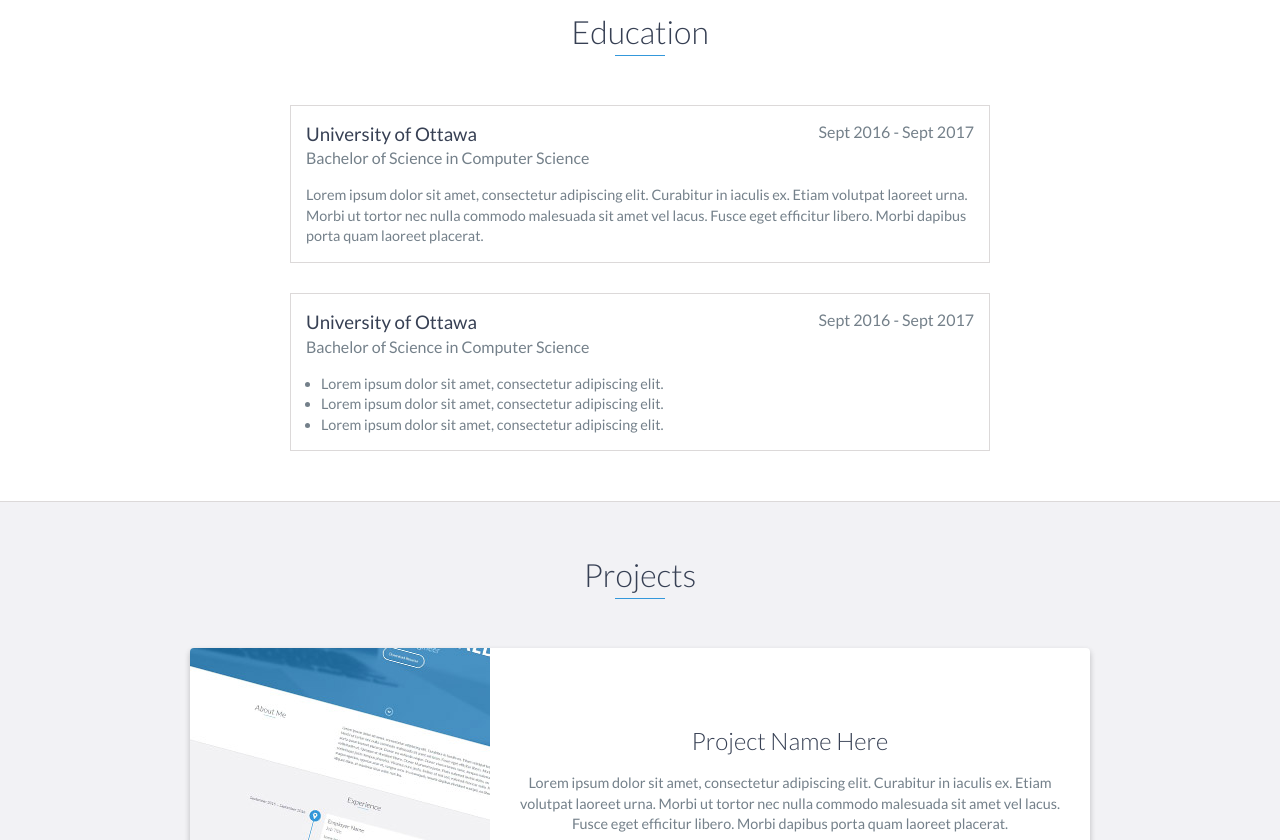
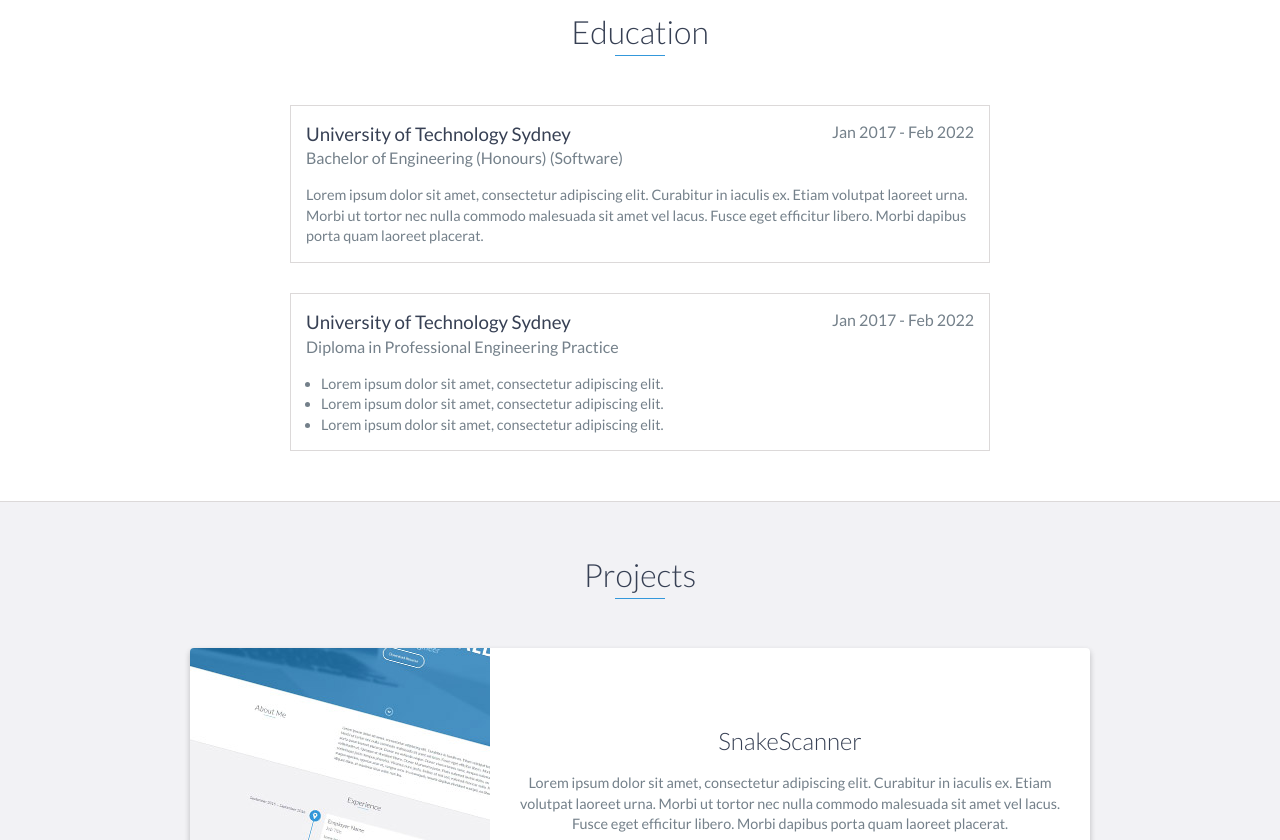
Before and after one commit to DavidOsburnUTS/DraftPortfolio, a website: page index.html in a window 1280 px wide. Shown: the part 1960-2800 px from the top of the page. Drawn offline with nearby package versions, Linux system fonts and the light colour scheme.

Commit message:
text changes etc.

```diff
--- a/index.html
+++ b/index.html
@@ -48,13 +48,11 @@
 
     <div id="lead">
         <div id="lead-content">
-            <h1>Ryan Fitzgerald</h1>
+            <h1>David Osburn</h1>
             <h2>Software Engineer</h2>
             <a href="#" class="btn-rounded-white">Download Resume</a>
         </div>
         <!-- End #lead-content -->
-
-        <div id="lead-overlay"></div>
 
         <div id="lead-down">
             <span>
@@ -116,9 +114,9 @@
     <div id="education">
         <h2 class="heading">Education</h2>
         <div class="education-block">
-            <h3>University of Ottawa</h3>
-            <span class="education-date">Sept 2016 - Sept 2017</span>
-            <h4>Bachelor of Science in Computer Science</h4>
+            <h3>University of Technology Sydney</h3>
+            <span class="education-date">Jan 2017 - Feb 2022</span>
+            <h4>Bachelor of Engineering (Honours) (Software)</h4>
             <p>
                 Lorem ipsum dolor sit amet, consectetur adipiscing elit. Curabitur in iaculis ex. Etiam volutpat laoreet urna. Morbi ut tortor nec nulla commodo malesuada sit amet vel lacus. Fusce eget efficitur libero. Morbi dapibus porta quam laoreet placerat.
             </p>
@@ -126,9 +124,9 @@
         <!-- End .education-block -->
 
         <div class="education-block">
-            <h3>University of Ottawa</h3>
-            <span class="education-date">Sept 2016 - Sept 2017</span>
-            <h4>Bachelor of Science in Computer Science</h4>
+            <h3>University of Technology Sydney</h3>
+            <span class="education-date">Jan 2017 - Feb 2022</span>
+            <h4>Diploma in Professional Engineering Practice</h4>
             <ul>
                 <li>
                     Lorem ipsum dolor sit amet, consectetur adipiscing elit.
@@ -155,7 +153,7 @@
                     </div>
                     <!-- End .project-image -->
                     <div class="project-info">
-                        <h3>Project Name Here</h3>
+                        <h3>SnakeScanner</h3>
                         <p>
                             Lorem ipsum dolor sit amet, consectetur adipiscing elit. Curabitur in iaculis ex. Etiam volutpat laoreet urna. Morbi ut tortor nec nulla commodo malesuada sit amet vel lacus. Fusce eget efficitur libero. Morbi dapibus porta quam laoreet placerat.
                         </p>
@@ -237,7 +235,7 @@
             <div class="row">
                 <div class="col-sm-5 copyright">
                     <p>
-                        Copyright &copy; <span id="current-year">2022</span> YOUR NAME
+                        Copyright &copy; <span id="current-year">2022</span> David Osburn
                     </p>
                 </div>
                 <div class="col-sm-2 top">
--- a/scss/styles.scss
+++ b/scss/styles.scss
@@ -34,7 +34,7 @@
 */
 
 // Define base and accent colors
-$base-color: #3498db;
+$base-color: rgb(19, 18, 18);
 $base-color-hover: darken($base-color, 10%);
 
 // Define background colors
```
Also changed, not shown: css/styles.css, 2 other files.
